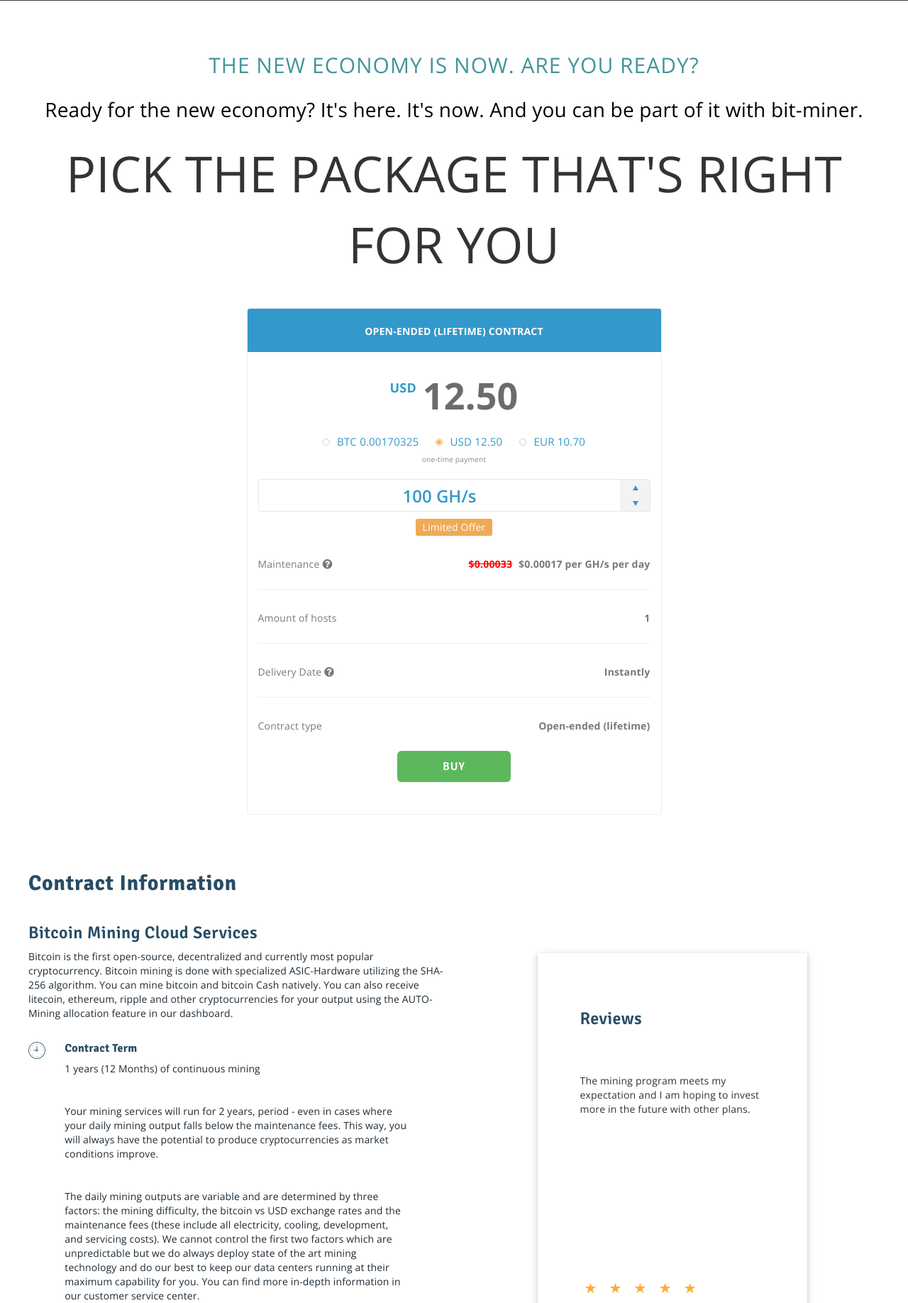
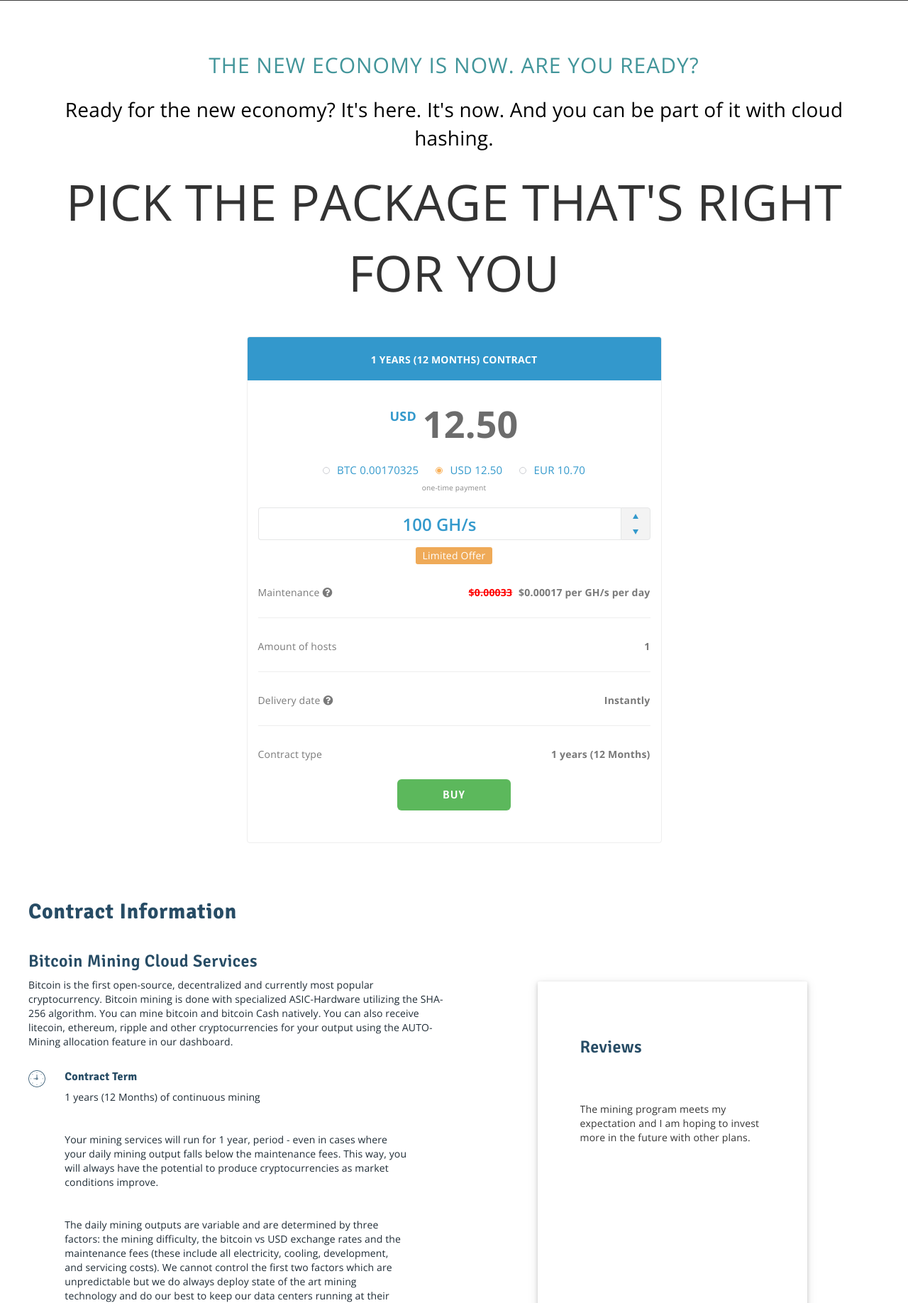
Before and after one commit to ThreePhper/maniish88, a PHP site: page /price.php in a window 1280 px wide. Shown: the part 396-2232 px from the top of the page at 71% size. Run offline with PHP 8.4, Linux system fonts and the light colour scheme; data that the repository does not hold is empty; a stand-in replaces the project's code that opens the database connection; some libraries are stand-ins or nearby versions; some web fonts are replaced.

Commit message:
Client modifications

```diff
--- a/price.php
+++ b/price.php
@@ -1,4 +1,3 @@
-
 <?php
 require_once('header.php');
 ?>
@@ -31,7 +30,7 @@
 					THE NEW ECONOMY IS NOW. ARE YOU READY?
 				</div>
 				<p>
-					Ready for the new economy? It's here. It's now. And you can be part of it with bit-miner.
+					Ready for the new economy? It's here. It's now. And you can be part of it with cloud hashing.
 				</p>
 				<div class="pageblock">
 					PICK THE PACKAGE THAT'S RIGHT FOR YOU
@@ -42,7 +41,7 @@
 	        <div class="col-sm-6 col-sm-offset-3 ">
 	            <div class="panel panel-primary panel-contract">
 	                <div class="panel-heading text-center">
-	                    <span>Open-ended (lifetime) contract</span>
+	                    <span>1 years (12 Months) contract</span>
 	                </div>
 	                <div class="panel-body">
 	                    <form class="tariff-block tariff-custom" action="/contract/new" method="POST" contract-type="lifetime">
@@ -104,14 +103,14 @@
                             </div>
                             <div class="tariff-block-divider"></div>
                             <div class="tariff-block-label-wapper clearfix">
-                                <div class="bc-label pull-left">Delivery Date <span class="j-widget-label-tooltip fa fa-question-circle" data-toggle="tooltip" data-placement="right" title="" data-original-title="Delivery date – a date when the mining contract gets activated"></span></div>
+                                <div class="bc-label pull-left">Delivery date <span class="j-widget-label-tooltip fa fa-question-circle" data-toggle="tooltip" data-placement="right" title="" data-original-title="Delivery date – a date when the mining contract gets activated"></span></div>
                                 <div class="bc-label pull-right">Instantly</div>
                             </div>
                             <div class="tariff-block-divider"></div>
                             <div class="tariff-block-label-wapper clearfix">
                                 <div class="bc-label pull-left">Contract type</div>
                                 <div class="bc-label pull-right">
-                                            Open-ended (lifetime)
+                                            1 years (12 Months)
                                 </div>
                             </div>
                             <div class="tariff-block-button-wrapper text-center">
@@ -252,7 +251,7 @@
                 <div class="col-lg-10 col-md-10 col-sm-10 col-xs-10">
                     <h4 style="margin-top:1px;" class="cuspriceh4">Contract Term</h4>
                     <p class="cusparadetail"> 1 years (12 Months) of continuous mining</p>
-                    <p class="cusparadetail"> Your mining services will run for 2 years, period - even in cases where your daily mining output falls
+                    <p class="cusparadetail"> Your mining services will run for 1 year, period - even in cases where your daily mining output falls
                         below the maintenance fees. This way, you will always have the potential to produce cryptocurrencies
                         as market conditions improve.</p>
                     <p class="cusparadetail"> The daily mining outputs are variable and are determined by three factors: the mining difficulty, the
@@ -306,7 +305,7 @@
                                 <br>
                                 <p>Clemente G.
                                     <br>
-                                    <small>published on 24th June, 2018</small>
+                                    <small>published on 24th July, 2018</small>
                                 </p>
                             </div>
                         </div>
@@ -319,9 +318,9 @@
                                 <span class="glyphicon glyphicon-star"></span>
                                 <span class="glyphicon glyphicon-star"></span>
                                 <br>
-                                <p>Clemente G.
+                                <p>Brad Mugford
                                     <br>
-                                    <small>published on 24th June, 2018</small>
+                                    <small>published on 24th July, 2018</small>
                                 </p>
                             </div>
                         </div>
@@ -334,9 +333,9 @@
                                 <span class="glyphicon glyphicon-star"></span>
                                 <span class="glyphicon glyphicon-star"></span>
                                 <br>
-                                <p>Clemente G.
+                                <p>Marc Gaines
                                     <br>
-                                    <small>published on 24th June, 2018</small>
+                                    <small>published on 24th July, 2018</small>
                                 </p>
                             </div>
                         </div>
@@ -353,7 +352,7 @@
             <section class="row">
             	<div class="col-md-12">
             		<h2>Bitcoin Mining Cost and Benefits Comparison Chart</h2>
-                	<p>A chart to compare the costs and benefits of having your own hardware to having a contract with Genesis Mining</p>
+                	<p>A chart to compare the costs and benefits of having your own hardware to having a contract with Cloud Hashing</p>
             	</div>
             </section>
         </article>
@@ -368,61 +367,61 @@
                         <table class="table table-condensed table-hover">
                             <thead>
                             <tr>
-                                <th class="gmp2-1">Costs of a contract with Genesis Mining</th>
+                                <th class="gmp2-1">Costs of a contract with Cloud Hashing</th>
                                 <th class="gmp2-2">Costs and externalities of having your own hardware</th>
                             </tr>
                             </thead>
                             <tbody>
                             <tr>
-                                <td data-label="Costs of a contract with Genesis Mining" class="gmp2-1"><span>One-time price of purchasing the contract                                        <i class="fa fa-check"></i></span></td>
+                                <td data-label="Costs of a contract with Cloud Hashing" class="gmp2-1"><span>One-time price of purchasing the contract                                        <i class="fa fa-check"></i></span></td>
                                 <td data-label="Costs and externalities of having your own hardware" class="gmp2-2"><span>Price of the hardware <i class="fa fa-times"></i></span></td>
                             </tr>
                             <tr>
-                                <td data-label="Costs of a contract with Genesis Mining" class="gmp2-1"><span>No extra fee <i class="fa fa-check"></i></span></td>
+                                <td data-label="Costs of a contract with Cloud Hashing" class="gmp2-1"><span>No extra fee <i class="fa fa-check"></i></span></td>
                                 <td data-label="Costs and externalities of having your own hardware" class="gmp2-2"><span>Shipping costs <i class="fa fa-times"></i></span>
                                 </td>
                             </tr>
                             <tr>
-                                <td data-label="Costs of a contract with Genesis Mining" class="gmp2-1"><span>No extra fee <i class="fa fa-check"></i></span></td>
+                                <td data-label="Costs of a contract with Cloud Hashing" class="gmp2-1"><span>No extra fee <i class="fa fa-check"></i></span></td>
                                 <td data-label="Costs and externalities of having your own hardware" class="gmp2-2"><span>Possible customs costs <i class="fa fa-times"></i></span></td>
                             </tr>
                             <tr>
-                                <td data-label="Costs of a contract with Genesis Mining" class="gmp2-1">
+                                <td data-label="Costs of a contract with Cloud Hashing" class="gmp2-1">
                                     <span>Best electricity rates possible. 100% green energy <i class="fa fa-check"></i></span></td>
                                 <td data-label="Costs and externalities of having your own hardware" class="gmp2-2"><span>Usually high electricity rates <i class="fa fa-times"></i></span></td>
                             </tr>
                             <tr>
-                                <td data-label="Costs of a contract with Genesis Mining" class="gmp2-1"><span>You start mining immediately! <i class="fa fa-check"></i></span></td>
+                                <td data-label="Costs of a contract with Cloud Hashing" class="gmp2-1"><span>You start mining immediately! <i class="fa fa-check"></i></span></td>
                                 <td data-label="Costs and externalities of having your own hardware" class="gmp2-2">
                                     <span>Waiting for delivery - you are losing days,even weeks of mining time, and your purchased hardware is already losing its value                                        <i class="fa fa-times"></i></span></td>
                             </tr>
                             <tr>
-                                <td data-label="Costs of a contract with Genesis Mining" class="gmp2-1">
+                                <td data-label="Costs of a contract with Cloud Hashing" class="gmp2-1">
                                     <span>We guarantee 100% uptime and cover system downtimes by using our own miners.                                        <i class="fa fa-check"></i></span></td>
                                 <td data-label="Costs and externalities of having your own hardware" class="gmp2-2">
                                     <span>Loss of mining time due to system downtimes <i class="fa fa-times"></i></span></td>
                             </tr>
                             <tr>
-                                <td data-label="Costs of a contract with Genesis Mining" class="gmp2-1"><span>No extra fee <i class="fa fa-check"></i></span></td>
+                                <td data-label="Costs of a contract with Cloud Hashing" class="gmp2-1"><span>No extra fee <i class="fa fa-check"></i></span></td>
                                 <td data-label="Costs and externalities of having your own hardware" class="gmp2-2"><span>Cost of additional equipment <i class="fa fa-times"></i></span></td>
                             </tr>
                             <tr>
-                                <td data-label="Costs of a contract with Genesis Mining" class="gmp2-1"><span>No extra fee <i class="fa fa-check"></i></span></td>
+                                <td data-label="Costs of a contract with Cloud Hashing" class="gmp2-1"><span>No extra fee <i class="fa fa-check"></i></span></td>
                                 <td data-label="Costs and externalities of having your own hardware" class="gmp2-2">
                                     <span>Electricity consumption of additional equipment <i class="fa fa-times"></i></span></td>
                             </tr>
                             <tr>
-                                <td data-label="Costs of a contract with Genesis Mining" class="gmp2-1"><span>No extra fee <i class="fa fa-check"></i></span></td>
+                                <td data-label="Costs of a contract with Cloud Hashing" class="gmp2-1"><span>No extra fee <i class="fa fa-check"></i></span></td>
                                 <td data-label="Costs and externalities of having your own hardware" class="gmp2-2"><span>Cost of cooling <i class="fa fa-times"></i></span></td>
                             </tr>
                             <tr>
-                                <td data-label="Costs of a contract with Genesis Mining" class="gmp2-1">
+                                <td data-label="Costs of a contract with Cloud Hashing" class="gmp2-1">
                                     <span>Hardware is at a remote location, you are exempt from excessive heat                                        <i class="fa fa-check"></i></span></td>
                                 <td data-label="Costs and externalities of having your own hardware" class="gmp2-2"><span>Excessive heat <i class="fa fa-times"></i></span>
                                 </td>
                             </tr>
                             <tr>
-                                <td data-label="Costs of a contract with Genesis Mining" class="gmp2-1">
+                                <td data-label="Costs of a contract with Cloud Hashing" class="gmp2-1">
                                     <span>Hardware is at a remote location, you don’t have to deal with loud noise                                        <i class="fa fa-check"></i></span></td>
                                 <td data-label="Costs and externalities of having your own hardware" class="gmp2-2"><span>Loud noise <i class="fa fa-times"></i></span></td>
                             </tr>
```
